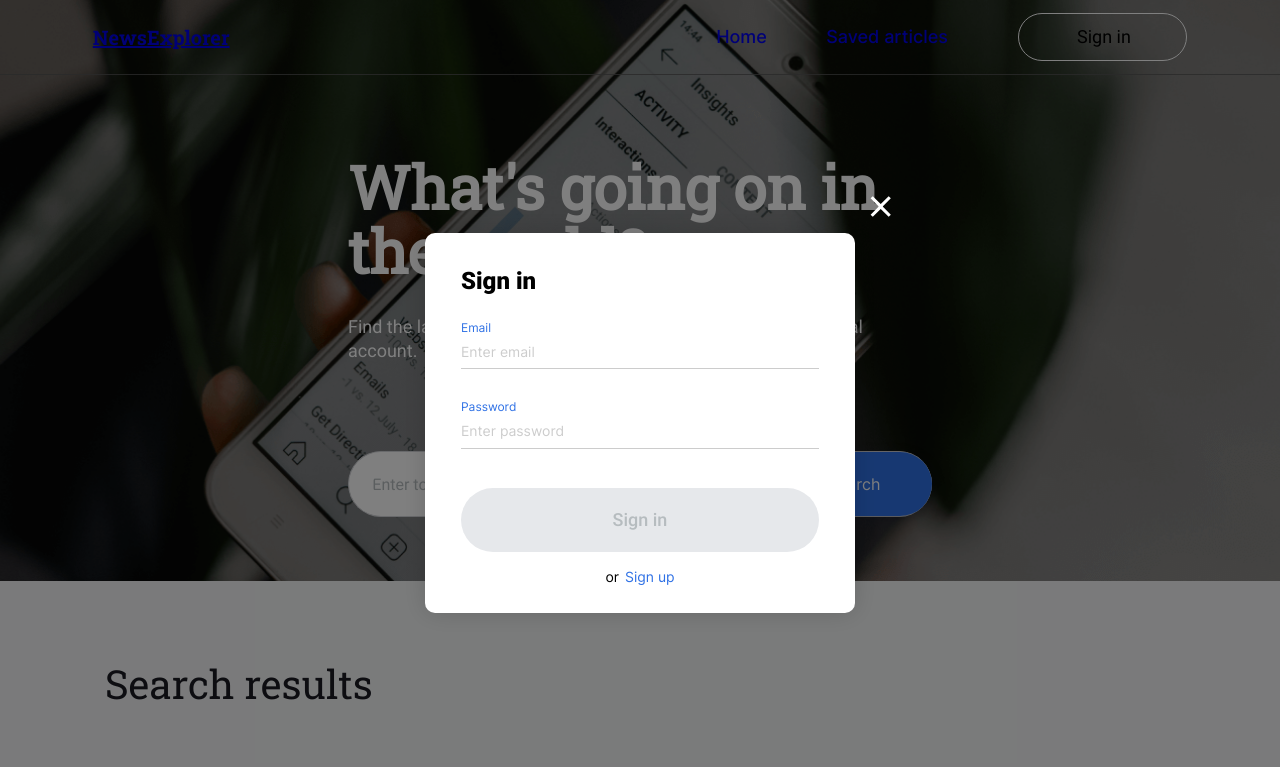
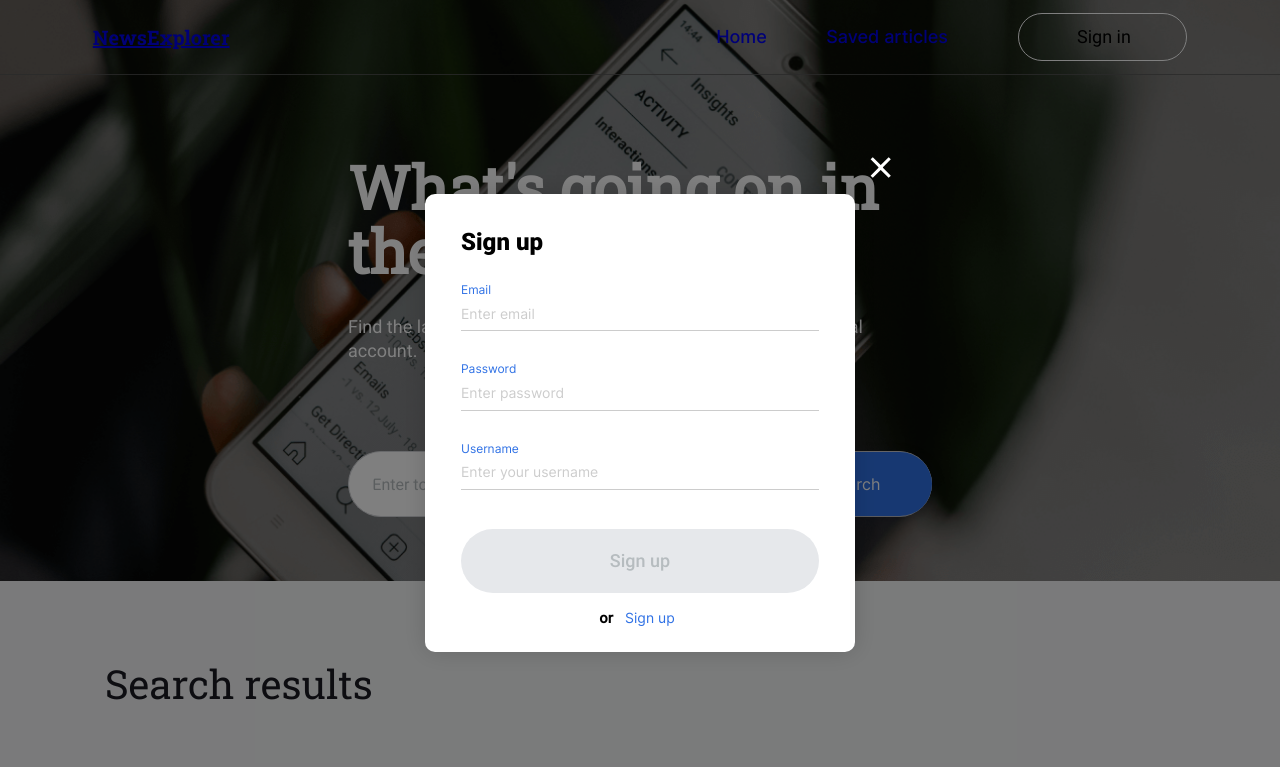
Before and after one commit to irmo12/news-explorer-frontend, a React app in the folder news-explorer/: page / in a window 1280 px wide. Both pictures are taken after a click on the button "Sign in". Shown: the top 767 px of the page. Built offline with nearby package versions, Linux system fonts and the light colour scheme.

Commit message:
popup WIP

```diff
--- a/news-explorer/src/components/App/App.js
+++ b/news-explorer/src/components/App/App.js
@@ -1,4 +1,5 @@
 import React, { useState, useEffect } from 'react';
+import { useLocation } from 'react-router-dom';
 import './App.css';
 import Main from '../Main/Main.js';
 import Footer from '../Footer/Footer.js';
@@ -9,7 +10,6 @@ import { AuthProvider } from '../../contexts/AuthContext';
 function App() {
   const [isAuthPopupOpen, setIsAuthPopupOpen] = useState(false);
   const [isSignIn, setIsSignIn] = useState(false);
-
   const username = 'Elise';   //tmp to be replaced by usercontext, and api
 
 
@@ -75,8 +75,7 @@ function App() {
   // endof tmp db to be replaced by API
 
 
-  function openAuthPopup(isSignIn) {
-    setIsSignIn(isSignIn);
+  function openAuthPopup() {
     setIsAuthPopupOpen(true);
   }
 
@@ -100,6 +99,9 @@ function App() {
     // Handle authentication submit logic
   }
 
+  const toggleSignInUp = () => {
+    setIsSignIn((prevIsSignIn) => !prevIsSignIn);
+  };
 
   return (
     <AuthProvider>
@@ -110,7 +112,7 @@ function App() {
             isOpen={isAuthPopupOpen}
             onClose={closePopups}
             onSubmit={handleAuthSubmit}
-          />
+            toggleSignInUp={toggleSignInUp} />
           <Main openAuthPopup={openAuthPopup} newsData={newsData} username={username} />
           <Footer />
         </div>
--- a/news-explorer/src/components/AuthPopup/AuthPopup.js
+++ b/news-explorer/src/components/AuthPopup/AuthPopup.js
@@ -8,6 +8,7 @@ export default function AuthPopup({
   isOpen,
   onClose,
   onSubmit,
+  toggleSignInUp,
 }) {
   const {
     values,
@@ -38,7 +39,8 @@ export default function AuthPopup({
       onClose={onClose}
       onSubmit={handleSubmit}
       isValid={isValid}
-      signInOrUp={isSignIn}
+      isSignIn={isSignIn}
+      toggleSignInUp={toggleSignInUp}
     >
       <fieldset className="popup__form-inputs">
         <div className="popup__form-field-group">
@@ -99,7 +101,8 @@ export default function AuthPopup({
             {errors.userPW}
           </span>
         </div>
-        <div className={isSignIn ? 'popup__form-field-group_invisible' : 'popup__form-field-group'}>
+        {!isSignIn && (
+          <div className='popup__form-field-group'>
             <label htmlFor="user-name" className="popup__form-field-heading">
               Username
             </label>
@@ -127,8 +130,7 @@ export default function AuthPopup({
             >
               {errors.userName}
             </span>
-        </div>
-
+          </div>)}
       </fieldset>
     </PopupWithForm>
   );
--- a/news-explorer/src/components/Header/Header.css
+++ b/news-explorer/src/components/Header/Header.css
@@ -60,13 +60,24 @@
   padding-right: calc(2% + 4px);
 }
 
+.phone-button {
+  background-image: url("../../images/phonemenu.svg");
+  background-position: center;
+  background-repeat: no-repeat;
+  background-size: cover;
+}
+
+.phone-button_black {
+  fill: black;
+}
+
 @media (max-width: 768px) {
   .header {
     margin: 0 40px;
     gap: 1%;
   }
   .header__button-logic {
-    padding: .1% 2.4%;
+    padding: 0.1% 2.4%;
   }
 }
 
--- a/news-explorer/src/components/Header/Header.js
+++ b/news-explorer/src/components/Header/Header.js
@@ -35,9 +35,13 @@ function Header({ userName = 'Elise', openAuthPopup, openPhonePopup }) {
               Sign&nbsp;in
             </button>
           ))}
-          {isSmallScreen && (
-            <button className="phone-button" onClick={openPhonePopup} />
-          )}
+        {isSmallScreen && (!isLoggedIn ? (
+          <button className="phone-button" onClick={openPhonePopup} />
+        ) : (
+          <button className="phone-button phone-button_black" onClick={openPhonePopup} />
+        )
+        )
+        }
       </div>
     </header>
   );
--- a/news-explorer/src/components/PopupWithForm/PopupWithForm.css
+++ b/news-explorer/src/components/PopupWithForm/PopupWithForm.css
@@ -32,7 +32,7 @@
   align-items: center;
   justify-content: space-around;
   border: none;
-  padding: 0 36px;
+  padding: 0 36px 81px;
   background-color: #fff;
   box-shadow: 0px 0px 25px rgba(0, 0, 0, 0.15);
   border-radius: 10px;
@@ -79,7 +79,7 @@
   color: #000000;
   text-align: left;
   width: 100%;
-  margin: 34px 0 22px;
+  margin: 34px 22px 23px;
 }
 
 .popup__form-submit {
@@ -111,14 +111,13 @@
   cursor: default;
 }
 
-.popup__link-container {
+.popup__form-toggle-container {
   font-family: "Inter";
   font-style: normal;
   font-weight: 400;
   font-size: 14px;
   line-height: 17px;
   text-align: center;
-
   color: #000000;
   display: flex;
   flex-flow: row nowrap;
@@ -126,6 +125,17 @@
   justify-content: center;
   gap: 6px;
   margin: 16px 0 28px;
+}
+
+.popup__form-in-or-up {
+  font-weight: bold;
+}
+
+.popup__form-toggle {
+  border: none;
+  box-shadow: none;
+  background-color: transparent;
+  color: #2f71e5;
 }
 
 @media screen and (max-width: 796px) {
@@ -152,6 +162,7 @@
     min-width: 260px;
     padding: 0 22px;
   }
+
   .popup__container-close {
     height: 26px;
     width: 26px;
@@ -185,5 +196,4 @@
     max-width: 288px;
     padding: 14px 79px;
   }
-
 }
--- a/news-explorer/src/components/PopupWithForm/PopupWithForm.js
+++ b/news-explorer/src/components/PopupWithForm/PopupWithForm.js
@@ -1,5 +1,4 @@
-import React from 'react';
-import { Link } from 'react-router-dom';
+import React, { useState } from 'react';
 import './PopupWithForm.css';
 
 
@@ -11,10 +10,12 @@ export default function PopupWithForm({
   onSubmit,
   children,
   isValid,
-  signInOrUp,
-})
+  isSignIn,
+  toggleSignInUp
+}) {
 
-{
+
+
   return (
     <div className={`popup ${isOpen ? 'popup_active' : ''}`} id={name}>
       <button
@@ -25,17 +26,20 @@ export default function PopupWithForm({
       />
       <div className="popup__container">
         <form name={name} className="popup__form" onSubmit={onSubmit}>
-          <h2 className="popup__form-heading">{signInOrUp ? 'Sign in' : 'Sign up'}</h2>
+          <h2 className="popup__form-heading">{isSignIn ? 'Sign in' : 'Sign up'}</h2>
           {children}
           <button
             type="submit"
             className="popup__form-submit"
             disabled={!isValid}
           >
-            {signInOrUp ? 'Sign in' : 'Sign up'}
+            {isSignIn ? 'Sign in' : 'Sign up'}
           </button>
-          <div className="popup__link-container">
-          <span className='popup__form-in-or-up'>or</span><Link to={signInOrUp ? '/' : '/signin'  } className='popup__form-link'>{signInOrUp ? 'Sign up' : 'Sign in'}</Link>
+          <div className="popup__form-toggle-container">
+            <span className='popup__form-in-or-up'>or</span>
+            <button type='button' className='popup__form-toggle' onClick={toggleSignInUp}>
+              {isSignIn ? 'Sign in' : 'Sign up'}
+            </button>
           </div>
         </form>
       </div>
```
Lines whose indentation alone changed are shown as unchanged.
